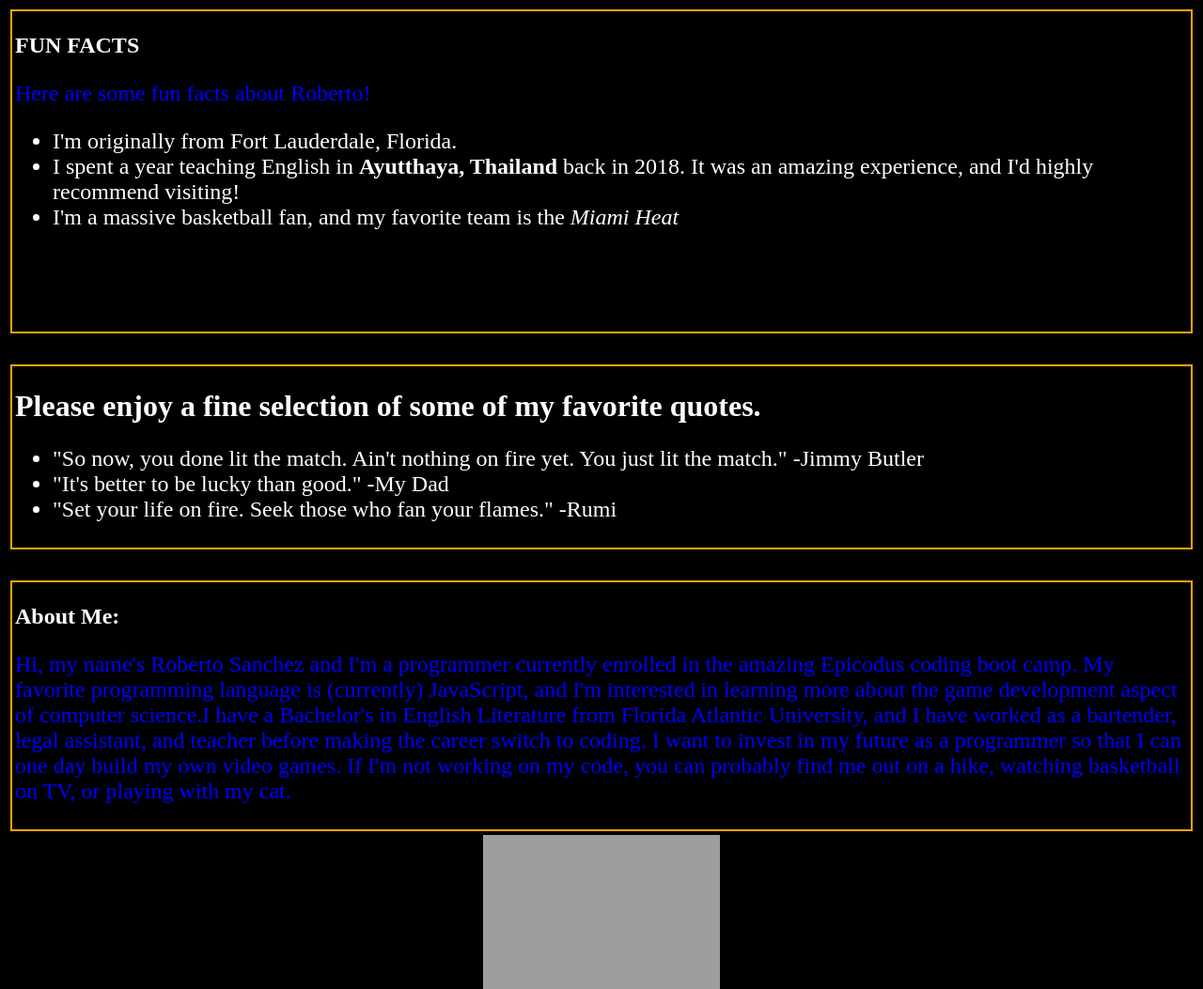
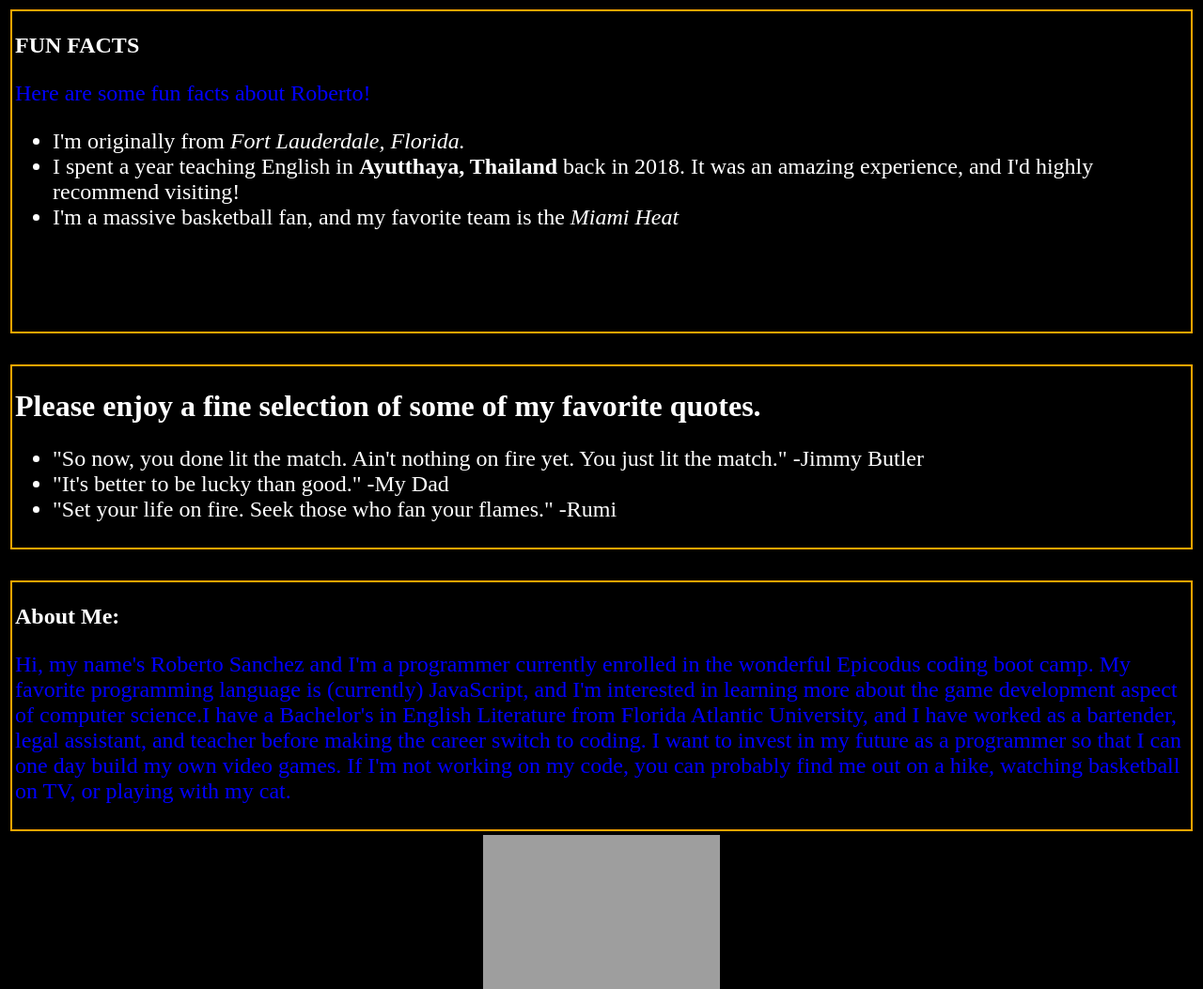
Before and after one commit to robertosk77/RS_Portfolio, a plain HTML site: page index.html in a window 1280 px wide. Shown: the part 1360-2413 px from the top of the page at 94% size. Drawn offline with Linux system fonts and the light colour scheme; grey boxes are pictures that could not be loaded.

Commit message:
add minor changes to index.html

```diff
--- a/index.html
+++ b/index.html
@@ -31,7 +31,7 @@
 		<h2>FUN FACTS</h2>
 		<p>Here are some fun facts about Roberto!</p>
 		<ul>
-			<li>I'm originally from Fort Lauderdale, Florida.</li>
+			<li>I'm originally from <em>Fort Lauderdale, Florida.</em></li>
 			<li>I spent a year teaching English in <strong>Ayutthaya, Thailand </strong> back in 2018. It was an amazing experience, and I'd highly recommend visiting!</li>
 			<li>I'm a massive basketball fan, and my favorite team is the <em>Miami Heat</em></li>
 			<br> <br> <br>
@@ -50,7 +50,7 @@
 	<br>
 	<div id="aboutme" class="column">
 		<h2>About Me:</h2>
-		<p>Hi, my name's Roberto Sanchez and I'm a programmer currently enrolled in the amazing Epicodus coding boot camp.  My favorite programming language is (currently) JavaScript, and I'm interested in learning more about the game development aspect of computer science.I have a Bachelor's in English Literature from Florida Atlantic University, and I have worked as a bartender, legal assistant, and teacher before making the career switch to coding. I want to invest in my future as a programmer so that I can one day build my own video games. If I'm not working on my code, you can probably find me out on a hike, watching basketball on TV, or playing with my cat. </p>
+		<p>Hi, my name's Roberto Sanchez and I'm a programmer currently enrolled in the wonderful Epicodus coding boot camp.  My favorite programming language is (currently) JavaScript, and I'm interested in learning more about the game development aspect of computer science.I have a Bachelor's in English Literature from Florida Atlantic University, and I have worked as a bartender, legal assistant, and teacher before making the career switch to coding. I want to invest in my future as a programmer so that I can one day build my own video games. If I'm not working on my code, you can probably find me out on a hike, watching basketball on TV, or playing with my cat. </p>
 	</div>
 	<img src="img/Roberto.jpg" alt="a cool guy wearing a sombrero and wearing it with STYLE!" class="centered-image" width="300px" height="666px">
 	<h3>"Bye, have a beautiful time!"</h3>
```
